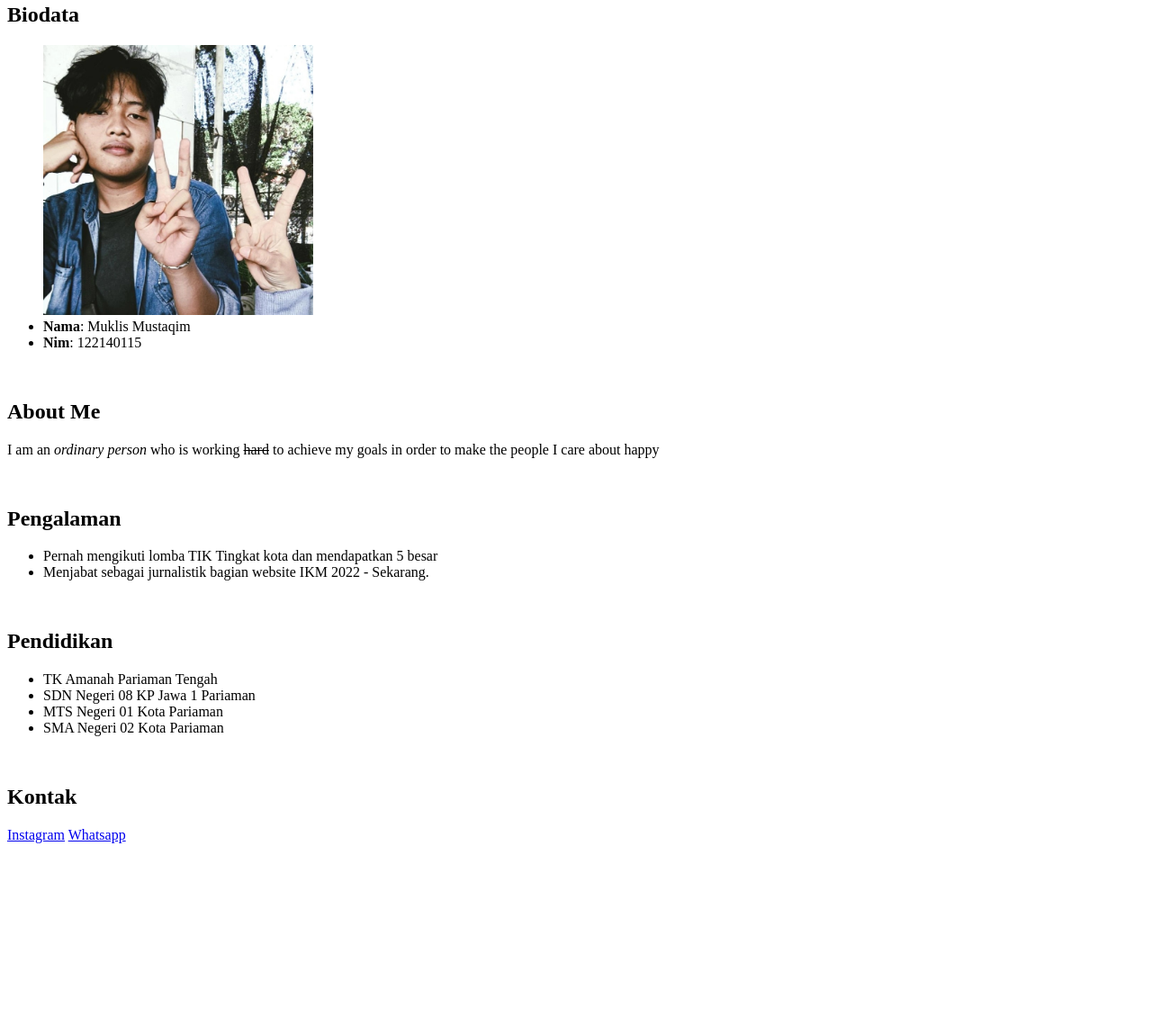
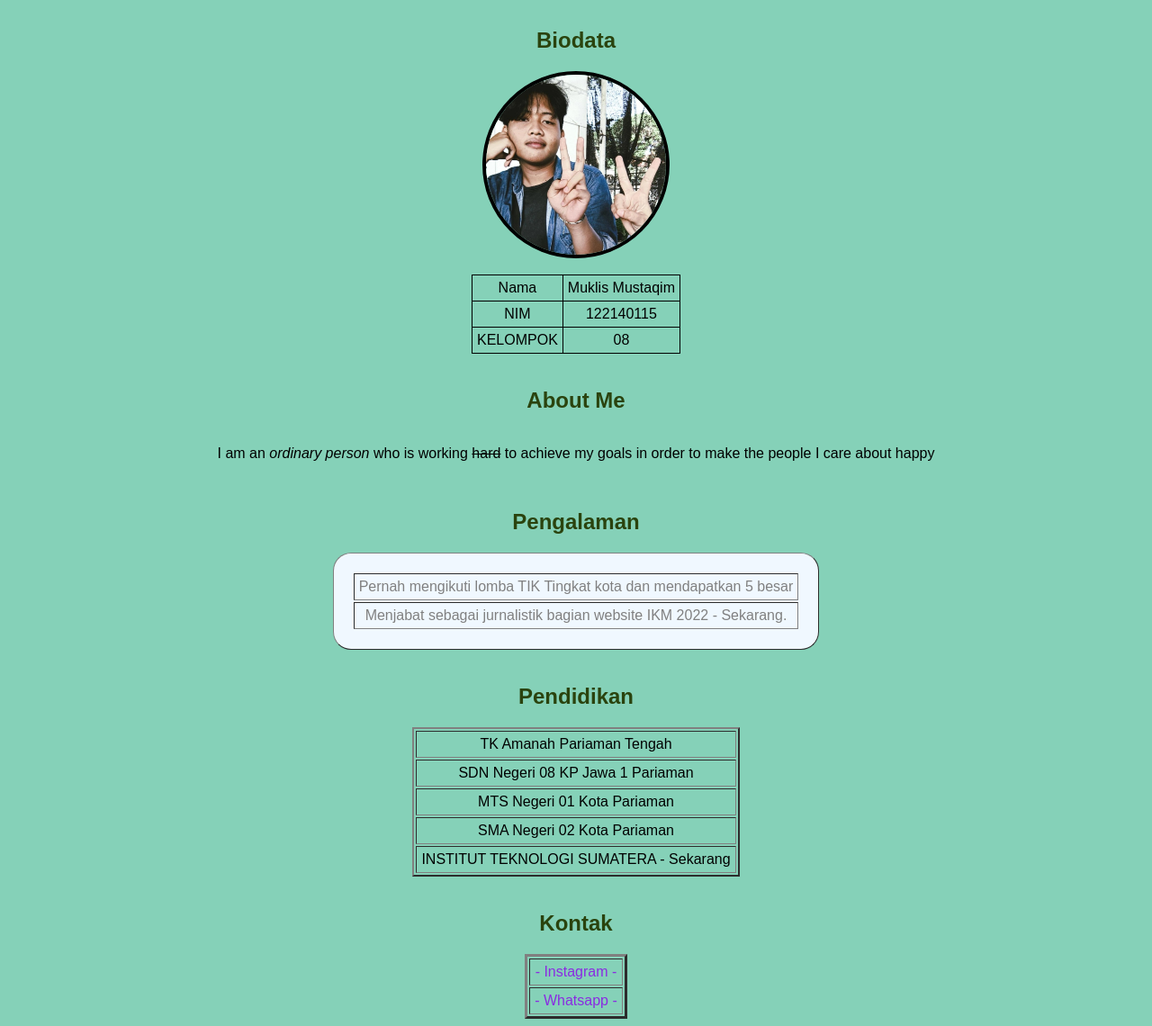
Before and after one commit to MaouAqim/portofolioKaderHTML, a plain HTML site: page index.html in a window 1280 px wide. Shown: the part 77-1217 px from the top of the page at 90% size. Before the commit the page ends 1022 px from the top, so only its background shows below. Drawn offline with Linux system fonts and the light colour scheme.

Commit message:
Nambah css

```diff
--- a/index.html
+++ b/index.html
@@ -4,36 +4,75 @@
     <meta charset="UTF-8">
     <meta name="viewport" content="width=device-width, initial-scale=1.0">
     <title>Porto</title>
-    <link rel="icon" type="image/x-icon" href="/asset/lalala.png" />
+    <link rel="icon" type="image/x-icon" href="/asset/MPRAAAA.jpg" />
+    <link rel="stylesheet" href="style.css">
 </head>
 <body>
-    <h1>Portofolio</h1>
+    <h1>PORTOFOLIO</h1>
     <h2>Biodata</h2>
-    <ul>
-        <img width="300px" height="300px" src="./asset/mwehe.jpg" alt="lalala">
-        <li><b>Nama</b>: Muklis Mustaqim</li>
-        <li><b>Nim</b>: 122140115</li>
-    </ul>
+    <img border="4" width="300px" height="300px" src="./asset/MPRAAAA.jpg" alt="lalala">
+    <br>
+    <table border="1" class="kotak-biodata">
+        <tr>
+            <td>Nama</td>
+            <td>Muklis Mustaqim</td>
+        </tr>
+        <tr>
+            <td>NIM</td>
+            <td>122140115</td>
+        </tr>
+        <tr>
+            <td>KELOMPOK</td>
+            <td>08</td>
+        </tr>
+    </table>
     <br>
     <h2>About Me</h2>
-    <p> I am an <i>ordinary person</i> who is working <del>hard</del> to achieve my goals in order to make the people I care about happy</p>
+    <p clas="about"> I am an <i>ordinary person</i> who is working <del>hard</del> to achieve my goals in order to make the people I care about happy</p>
     <br>
     <h2>Pengalaman</h2>
-    <ul>
-        <li>Pernah mengikuti lomba TIK Tingkat kota dan mendapatkan 5 besar</li>
-        <li>Menjabat sebagai jurnalistik bagian website IKM 2022 - Sekarang.</li>
-    </ul>
+    <div class="panel">
+        <table border="1" class="segi">
+            <tr>
+                <td>Pernah mengikuti lomba TIK Tingkat kota dan mendapatkan 5 besar</td>
+            </tr>
+            <tr>
+                <td>Menjabat sebagai jurnalistik bagian website IKM 2022 - Sekarang.</td>
+            </tr>
+        </table>
+    </div>
+
     <br>
     <h2>Pendidikan</h2>
-    <ul>
-        <li>TK Amanah Pariaman Tengah</li>
-        <li>SDN Negeri 08 KP Jawa 1 Pariaman</li>
-        <li>MTS Negeri 01 Kota Pariaman</li>
-        <li>SMA Negeri 02 Kota Pariaman</li>
-    </ul>
+    <table border="2">
+        <tr>
+            <td>TK Amanah Pariaman Tengah</td>
+        </tr>
+        <tr>
+            <td>SDN Negeri 08 KP Jawa 1 Pariaman</td>
+        </tr>
+        <tr>
+            <td>MTS Negeri 01 Kota Pariaman</td>
+        </tr>
+        <tr>
+            <td>SMA Negeri 02 Kota Pariaman</td>
+        </tr>
+        <tr>
+            <td>INSTITUT TEKNOLOGI SUMATERA - Sekarang</td>
+        </tr>
+    </table>
     <br>
     <h2>Kontak</h2>
-    <a href="https://www.instagram.com/m.t.aqim/" target="_blank">Instagram</a>
-    <a href="https://wa.me/085376721954">Whatsapp</a>
-</body>
+    <table border="3">
+        <tr>
+            <td>
+                <a href="https://www.instagram.com/m.t.aqim/" target="_blank">Instagram</a>
+            </td>
+        </tr>
+        <tr>
+            <td>
+                <a href="https://wa.me/085376721954">Whatsapp</a>
+            </td>
+        </tr>
+    </table>
 </html>
--- /dev/null
+++ b/style.css
@@ -0,0 +1,68 @@
+* {
+    font-family: Arial, sans-serif;
+}
+
+body {
+    display: flex;
+    flex-direction: column;
+    align-items: center;
+    text-align: center;
+    background-color: rgb(133, 209, 184);
+}
+
+img {
+    display: block;
+    margin: 0 auto;
+    vertical-align: middle;
+    width: 200px;
+    height: 200px;
+    border-radius: 50%;
+}
+
+.about {
+    font-size: 20px;
+}
+
+.segi {
+    color: gray;
+    background-color: aliceblue;
+    padding: 20px;
+    border-radius: 20px;
+}
+
+.kotak-biodata {
+    border-color: rgb(0, 0, 0);
+    border-collapse: collapse;
+}
+
+td {
+    padding: 5px;
+}
+
+h2 {
+    color: rgb(42, 67, 14);
+}
+
+ol {
+    list-style: upper-roman;
+    text-align: left;
+}
+
+a {
+    color: blueviolet;
+    text-decoration: none;
+}
+
+a::before {
+    content: " - ";
+}
+
+a::after {
+    content: " - ";
+}
+
+a:hover {
+    color: red;
+    font-size: 20px;
+    transition-duration: 0.5s;
+}
```
Also changed, not shown: asset/MPRAAAA.jpg (added).
